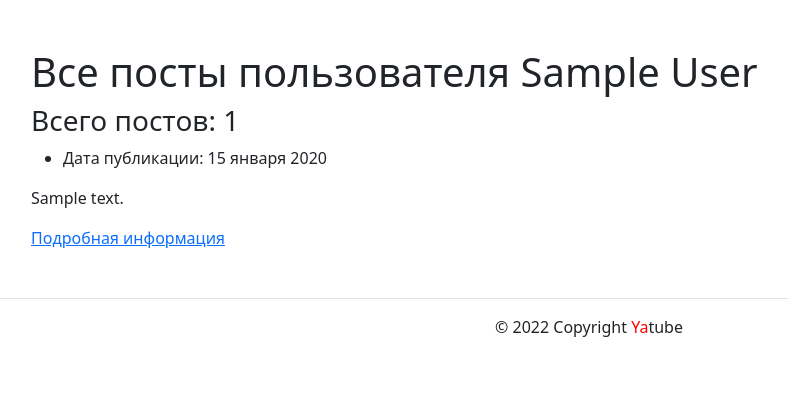
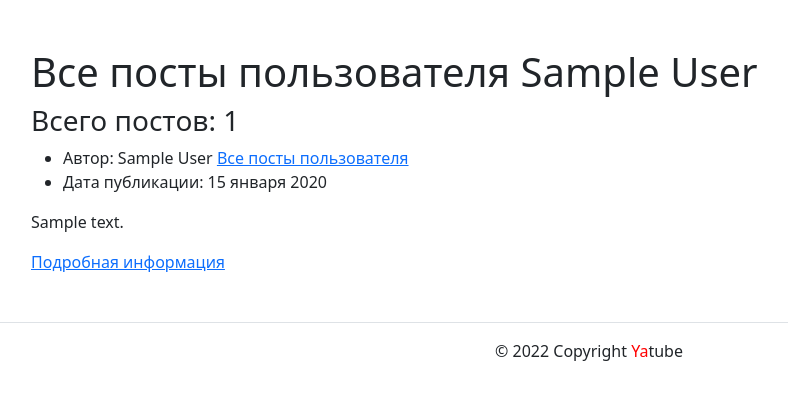
Before and after one commit to SelfGenius/hw03_forms, a Django app: a page that uses yatube/templates/posts/profile.html in a window 1280 px wide. Shown: the part 56-456 px from the top of the page, without its empty margins (51-839 px from the left). Run offline with Django 3.2, Linux system fonts and the light colour scheme; tables that the repository leaves empty hold one stand-in row (values such as "Sample post"); some libraries are stand-ins or nearby versions.

Commit message:
profile mod

```diff
--- a/yatube/templates/posts/profile.html
+++ b/yatube/templates/posts/profile.html
@@ -10,6 +10,10 @@
   {% for post in page_obj %}
     <article>
       <ul>
+        <li>
+          Автор: {{ author.get_full_name }}
+          <a href="{% url 'posts:profile' post.author.username %}">Все посты пользователя</a>
+        </li>
         <li>
           Дата публикации: {{ post.pub_date|date:"d E Y" }}
         </li>
```
